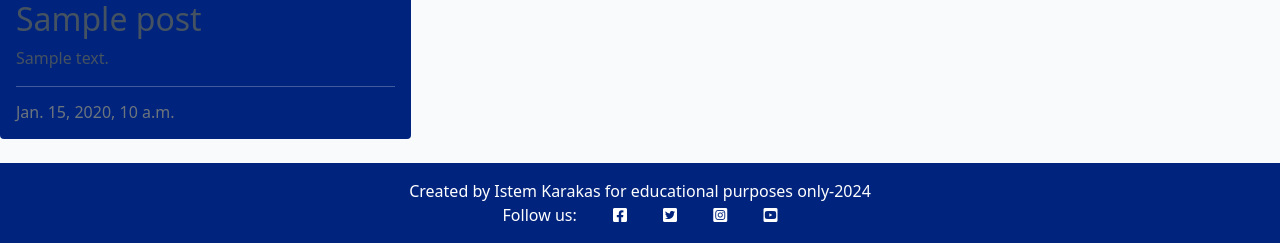
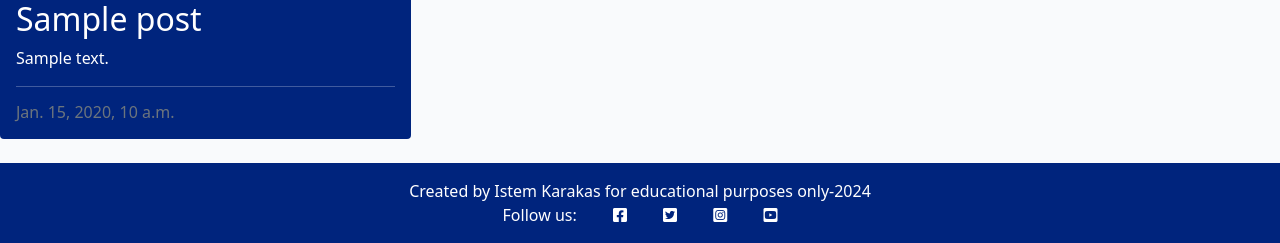
Before and after one commit to techistem/UkMove_CI_P4, a Django app: page / in a window 1280 px wide. Shown: the part 939-1182 px from the top of the page. Run offline with Django 4.2, Linux system fonts and the light colour scheme; tables that the repository leaves empty hold one stand-in row (values such as "Sample post").

Commit message:
Change post-link color

```diff
--- a/static/css/style.css
+++ b/static/css/style.css
@@ -52,6 +52,22 @@
     color: #00247D;
     font-size: 20px;
 }
+
+.post-link {
+    text-decoration: none;
+    color: #FFFFFF;
+}
+
+.post-link:hover,
+.page-link {
+    color: #E84610;
+}
+
+
+
+
+
+
 
 
 
@@ -116,7 +132,7 @@
     font-family: Lato, sans-serif;
     font-size: 1.4rem;
     font-weight: 700;
-    color: #4A4A4F;
+    color: orange;
 }
 
 .red-o {
@@ -215,15 +231,7 @@
     width: 100%;
   }
 
-.post-link {
-    text-decoration: none;
-    color: #445261;
-}
 
-.post-link:hover,
-.page-link {
-    color: #E84610;
-}
 
 .post-title {
     margin-top: 10%;
```
